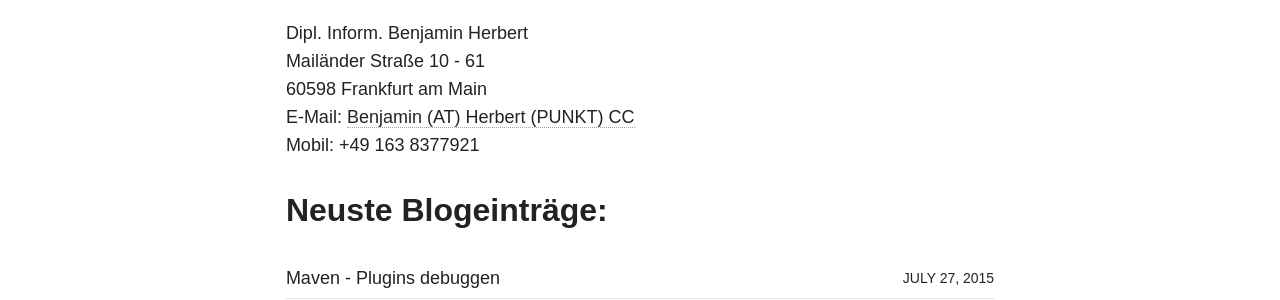
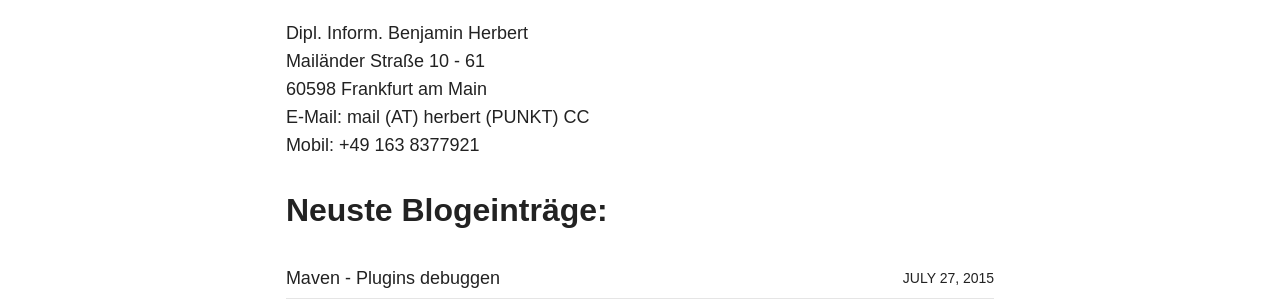
Before and after one commit to BenjaminHerbert/BenjaminHerbert.github.io, a Jekyll site: the page built from index.md, in a window 1280 px wide. Shown: the part 1372-1672 px from the top of the page. Built offline with Jekyll 4.4.1, drawn with Linux system fonts in a browser that asks for light colours; nearby versions of some CDN libraries.

Commit message:
Fix mail

```diff
--- a/index.md
+++ b/index.md
@@ -42,8 +42,7 @@ Eventuell kann Ihr Problem ja auch *remote* gelöst werden, kontaktieren Sie mic
 Dipl. Inform. Benjamin Herbert<br />
 Mailänder Straße 10 - 61<br />
 60598 Frankfurt am Main<br />
-E-Mail: <a href="&#109;&#097;&#105;&#108;&#064;&#104;&#101;&#114;&#098;&#101;&#114;&#116;&#046;&#099;&#099;?Subject=Anfrage" target="">
-Benjamin (AT) Herbert (PUNKT) CC</a> <br />
+E-Mail: mail (AT) herbert (PUNKT) CC<br />
 Mobil: +49 163 8377921<br />
 
 ## Neuste Blogeinträge:
```
